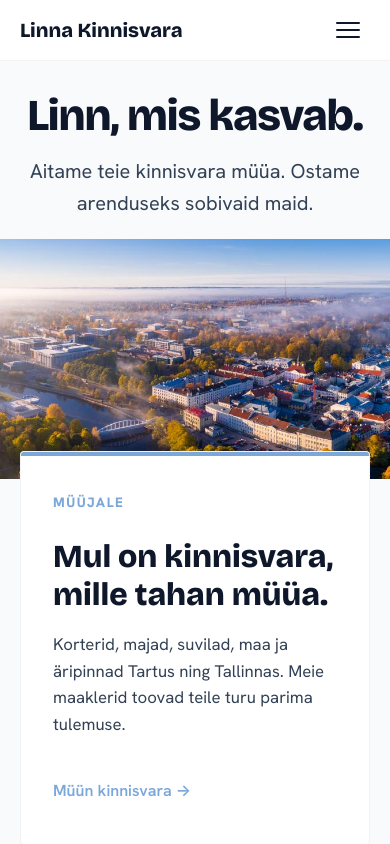
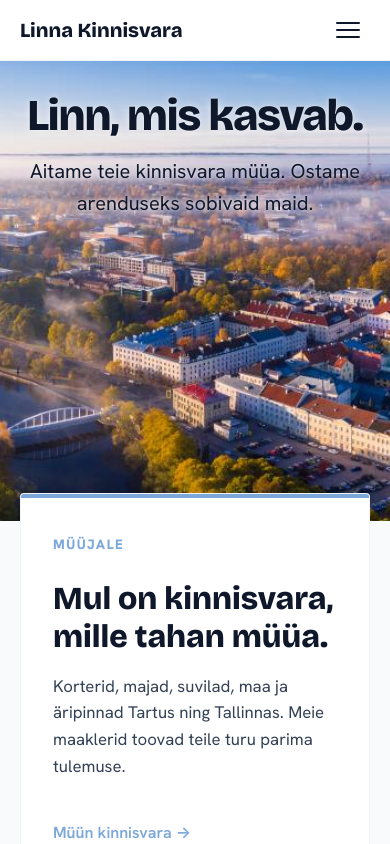
Before and after one commit to taavitamm8888/linnakinnisvara, a Next.js app: page / in a window 390 px wide. Shown: the top 844 px of the page. Built offline with nearby package versions, Linux system fonts and the light colour scheme; no server answers.

Commit message:
Pealkiri otse Tartu foto peal, valge taust hero alast maas
Co-Authored-By: Claude Fable 5 <noreply@anthropic.com>

```diff
--- a/public/templates/linnakinnisvara/assets/style.css
+++ b/public/templates/linnakinnisvara/assets/style.css
@@ -107,18 +107,26 @@ a { color: inherit; }
 /* Tartu linnavaade selge taislaiuses fotoribana pealkirja all (kliendi soov);
    kaardid tostetakse kergelt foto peale */
 .tartu-riba { position: relative; z-index: 1; }
-/* tekst ja foto tihedalt koos, ilma tyhja ruumita */
-.hero-skyline .hero-header { padding: 2.5rem 0 2rem; }
+/* pealkiri OTSE foto peal (fotol ylaosas on hele taevas, tume tekst loetav),
+   valget tausta hero alas pole yldse */
+.hero-skyline .hero-header {
+    position: absolute; top: 3.5rem; left: 0; right: 0; z-index: 2; padding: 0;
+}
+.hero-skyline .hero-title,
+.hero-skyline .hero-subtitle {
+    text-shadow: 0 1px 10px rgba(255, 255, 255, 0.6), 0 0 3px rgba(255, 255, 255, 0.45);
+}
+.hero-skyline .hero-subtitle { color: var(--ink); }
 @media (max-width: 640px) {
-    .hero-skyline .hero-header { padding: 2rem 0 1.25rem; }
+    .hero-skyline .hero-header { top: 2rem; }
 }
 .tartu-riba img {
-    display: block; width: 100%; height: 440px;
-    object-fit: cover; object-position: center 42%;
+    display: block; width: 100%; height: 600px;
+    object-fit: cover; object-position: center 55%;
 }
 .two-doors-fork { margin-top: -150px; }
 @media (max-width: 640px) {
-    .tartu-riba img { height: 240px; }
+    .tartu-riba img { height: 460px; }
     .two-doors-fork { margin-top: -60px; }
 }
 .hero-header { position: relative; z-index: 2; padding: 8rem 0 4rem; text-align: center; }
```
